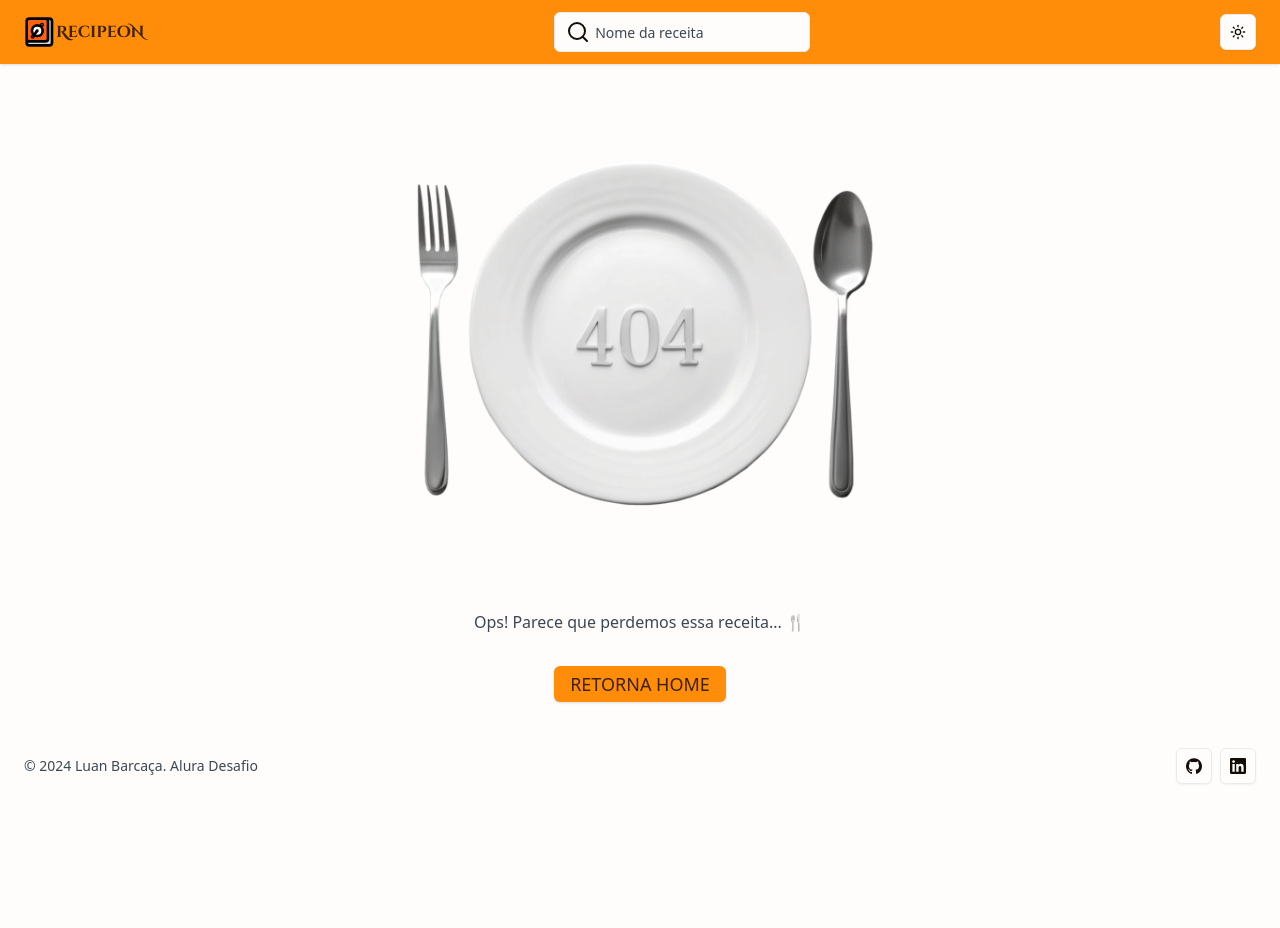
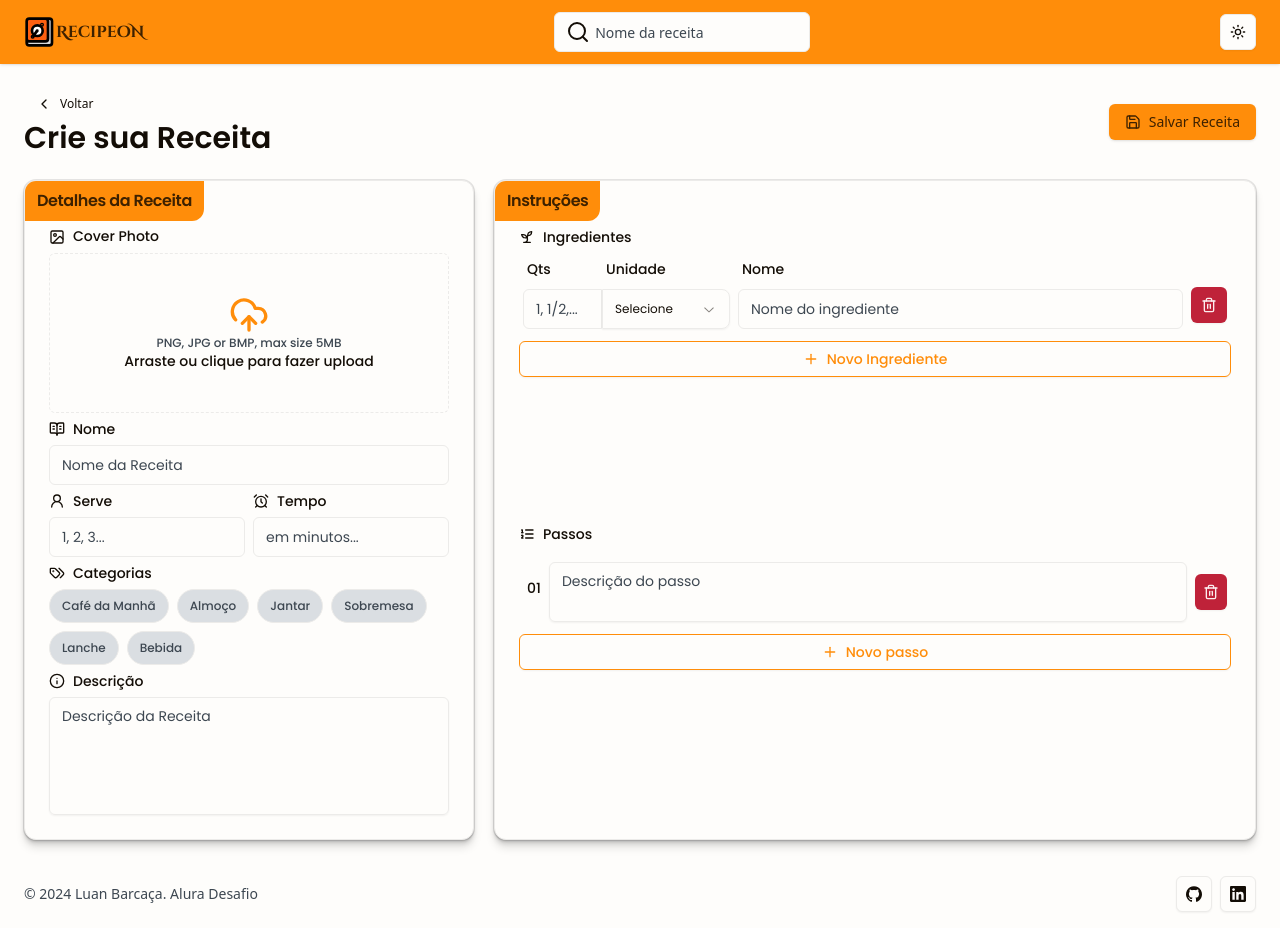
Before and after one commit to barcaca/recipeon-next, a Next.js app: page /nova-receita in a window 1280 px wide. Before the commit this address had no page. Before the commit the page ends 800 px from the top, so only its background shows below. Built offline with nearby package versions, Linux system fonts and the light colour scheme.

Commit message:
feat: cria página /nova-receita e formulário associado

```diff
--- /dev/null
+++ b/app/nova-receita/page.tsx
@@ -0,0 +1,26 @@
+import { CreateForm } from '@/components/form/create-form'
+import { Button, buttonVariants } from '@/components/ui/button'
+import { cn } from '@/lib/utils'
+import { ChevronLeftIcon, SaveIcon } from 'lucide-react'
+import Link from 'next/link'
+
+export default function NovaReceita() {
+  return (
+    <main className="my-6 flex w-full flex-col items-center ">
+      <div className="w-full max-w-screen-xl space-y-6 px-4 sm:px-6">
+        <header className="flex w-full items-center justify-between">
+          <div>
+            <Link href={'/'} className={cn(buttonVariants({ variant: 'ghost', size: 'sm' }))}>
+              <ChevronLeftIcon size={16} /> Voltar
+            </Link>
+            <h1 className="font-heading font-semibold text-3xl">Crie sua Receita</h1>
+          </div>
+          <Button type="submit" form="recipe-form">
+            <SaveIcon size={20} /> Salvar Receita
+          </Button>
+        </header>
+        <CreateForm />
+      </div>
+    </main>
+  )
+}
--- /dev/null
+++ b/components/form/create-form.tsx
@@ -0,0 +1,109 @@
+'use client'
+import { createRecipe } from '@/actions/receita/criar'
+import { CreateRecipeSchema, type TCreateRecipeData } from '@/actions/receita/criar/schema'
+import { InputCategorias } from '@/components/input-categorias'
+import { InputFile } from '@/components/input-file'
+import { InputText } from '@/components/input-text'
+import { Card, CardContent, CardHeader, CardTitle } from '@/components/ui/card'
+import { Form } from '@/components/ui/form'
+import { customToast } from '@/lib/custom-toast'
+import { zodResolver } from '@hookform/resolvers/zod'
+import { AlarmClockIcon, BookOpenTextIcon, InfoIcon, User2Icon } from 'lucide-react'
+import { startTransition, useActionState, useEffect } from 'react'
+import { useForm } from 'react-hook-form'
+import { InputIngredients } from '../input-ingredients'
+import { InputSteps } from '../input-steps'
+
+export function CreateForm() {
+  const [formState, formAction, isPending] = useActionState(createRecipe, undefined)
+  const form = useForm<TCreateRecipeData>({
+    resolver: zodResolver(CreateRecipeSchema),
+    defaultValues: {
+      nome: '',
+      imagem: undefined,
+      serve: '' as unknown as number,
+      tempo: '' as unknown as number,
+      descricao: '',
+      categorias: [],
+      ingredientes: [{ quantidade: '', unidade: undefined, nome: '' }],
+      passos: [''],
+    },
+  })
+
+  function onSubmit(formData: TCreateRecipeData) {
+    startTransition(() => formAction(formData))
+  }
+
+  useEffect(() => {
+    if (formState) {
+      customToast(formState)
+    }
+  }, [formState])
+
+  return (
+    <Form {...form}>
+      <form
+        action=""
+        onSubmit={form.handleSubmit(onSubmit)}
+        id="recipe-form"
+        name="recipe-form"
+        className="flex h-[660px] w-full gap-5"
+      >
+        <FormDetails />
+        <FormSteps />
+      </form>
+    </Form>
+  )
+}
+
+function FormDetails() {
+  return (
+    <Card className="flex h-full w-full max-w-[450px] flex-col gap-2 overflow-x-hidden shadow-shape">
+      <CardHeader className="sticky top-0 z-20 w-fit rounded-br-xl bg-primary px-3 py-3 text-primary-foreground">
+        <CardTitle className="font-heading">Detalhes da Receita</CardTitle>
+      </CardHeader>
+      <CardContent className="flex h-full flex-col gap-2 font-body has-[label]:font-heading">
+        <InputFile />
+        <InputText icon={BookOpenTextIcon} label="Nome" name="nome" placeholder="Nome da Receita" />
+        <div className="flex gap-2">
+          <InputText
+            icon={User2Icon}
+            type="number"
+            label="Serve"
+            name="serve"
+            placeholder="1, 2, 3..."
+          />
+          <InputText
+            icon={AlarmClockIcon}
+            type="number"
+            label="Tempo"
+            name="tempo"
+            placeholder="em minutos..."
+          />
+        </div>
+        <InputCategorias />
+        <InputText
+          icon={InfoIcon}
+          type="textarea"
+          label="Descrição"
+          name="descricao"
+          placeholder="Descrição da Receita"
+        />
+      </CardContent>
+    </Card>
+  )
+}
+
+function FormSteps() {
+  return (
+    <Card className="flex h-full w-full flex-col gap-2 overflow-x-hidden shadow-shape">
+      <CardHeader className="sticky top-0 z-20 w-fit rounded-br-xl bg-primary px-3 py-3 text-primary-foreground">
+        <CardTitle className="font-heading">Instruções</CardTitle>
+      </CardHeader>
+      <CardContent className="flex h-full flex-col gap-2 font-body has-[label]:font-heading">
+        <InputIngredients />
+        <InputSteps />
+      </CardContent>
+    </Card>
+  )
+}
```
